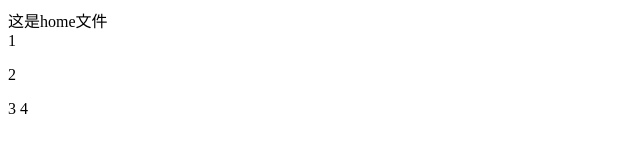
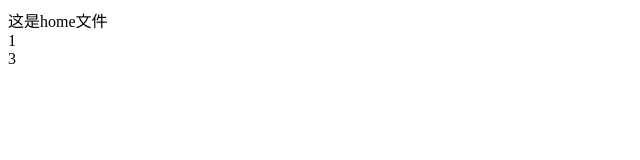
Before and after one commit to baiscode/learn-git, a plain HTML site: page home.html in a window 1280 px wide. Shown: the full height of the page, 0-640 px from the left. Drawn offline with Linux system fonts and the light colour scheme.

Commit message:
去除一个span标签和一个p标签

```diff
--- a/home.html
+++ b/home.html
@@ -8,8 +8,6 @@
 <body>
   <div>这是home文件</div>
   <div>1</div>
-  <p>2</p>
   <span>3</span>
-  <span>4</span>
 </body>
 </html>
```
